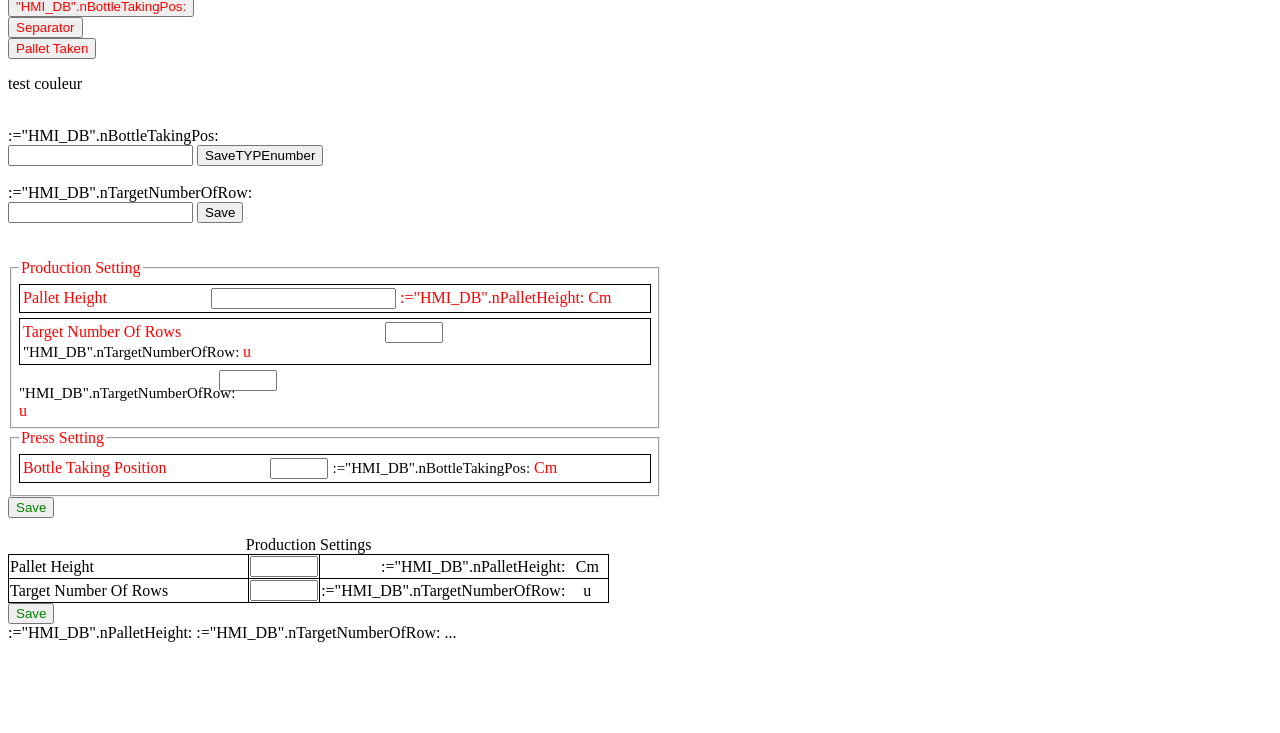
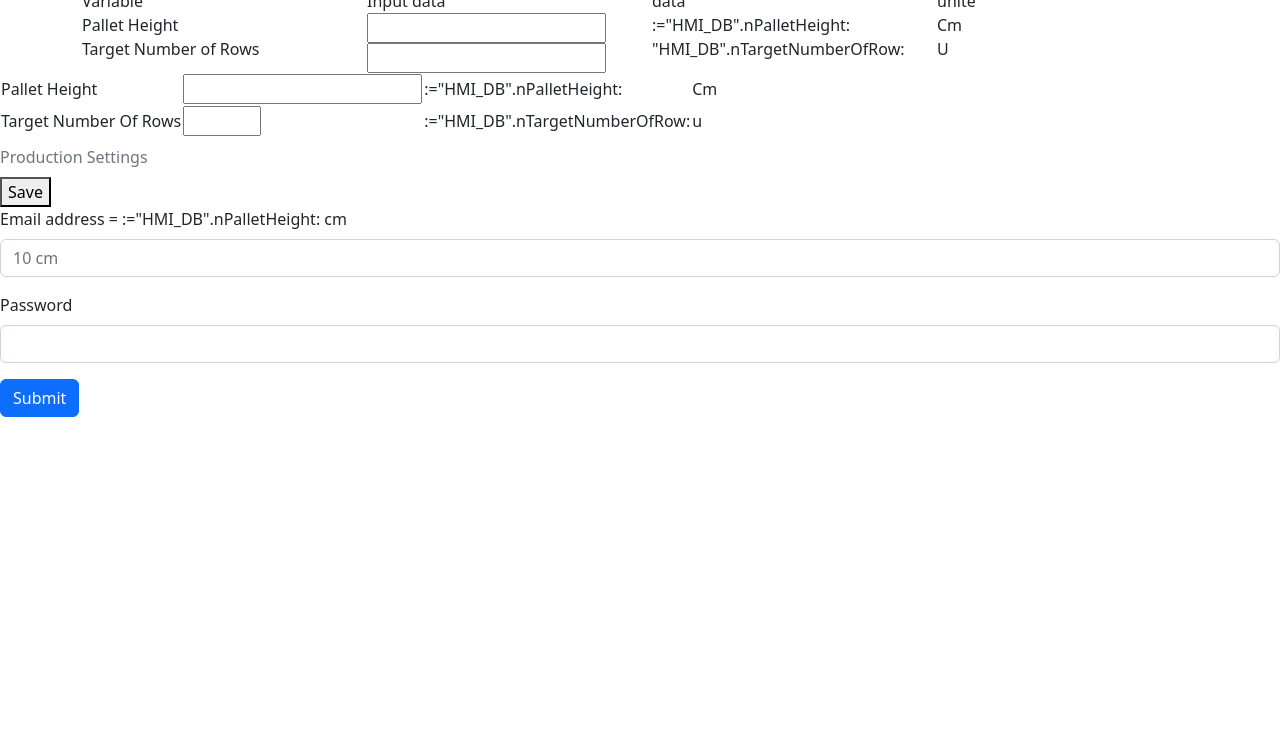
Before and after one commit to Foucauld18/PalletizerWebServer, a plain HTML site: page index.html in a window 1280 px wide. Shown: the part 67-800 px from the top of the page. Drawn offline with nearby package versions, Linux system fonts and the light colour scheme.

Commit message:
test booytstrap

```diff
--- a/index.html
+++ b/index.html
@@ -1,151 +1,71 @@
 <!doctype html>
-<!-- AWP_In_Variable Name='"Tag_1"'-->
-<!-- AWP_In_Variable Name='"HMI_DB".nBottleTakingPos'-->
-
-<!-- AWP_In_Variable Name='"HMI_DB".nTargetNumberOfRow'-->
-<!-- AWP_In_Variable Name='"HMI_DB".nPalletHeight'-->
-<html lang="fr">
+<html lang="en">
 
 <head>
     <meta charset="utf-8">
-  <title>Palletizer Web Server</title>
-  <style>
-
-  </style>
-
-  <link rel="stylesheet" href="design.css">
-  <!-- <script src="script.js"></script>
-  <script src="jquery-2.0.2.min.js"></script> -->
+    <meta name="viewport" content="width=device-width, initial-scale=1">
+    <title>Bootstrap demo</title>
+    <link href="https://cdn.jsdelivr.net/npm/bootstrap@5.2.0/dist/css/bootstrap.min.css" rel="stylesheet"
+        integrity="sha384-gH2yIJqKdNHPEq0n4Mqa/HGKIhSkIHeL5AyhkYV8i59U5AR6csBvApHHNl/vI1Bx" crossorigin="anonymous">
 </head>
 
 <body>
-  ...
-  <!-- Le reste du contenu -->
+    <h1>Hello, world!</h1>
+    <script src="https://cdn.jsdelivr.net/npm/bootstrap@5.2.0/dist/js/bootstrap.bundle.min.js"
+        integrity="sha384-A3rJD856KowSb7dwlZdYEkO39Gagi7vIsF0jrRAoQmDKKtQBHUuLZ9AsSv4jD4Xa"
+        crossorigin="anonymous"></script>
 
-  <br />
-  <p>
-  <form>
-    <input type="hidden" name='"HMI_DB".nBottleTakingPos:' value=1>
-    <input type="hidden" name='"Stop"' value=0>
-    <input type="submit" value="Start" class="mainButton">
-  </form>
+    <div class="container">
+        <form action="
+        ">
+            <div class="row">
 
-  <form>
-    <input type="hidden" name='"HMI_DB".nBottleTakingPos:' value=0>
-    <input type="hidden" name='"Stop"' value=1>
-    <input type="submit" value='"HMI_DB".nBottleTakingPos:' class="mainButton">
-  </form>
-
-  <form>
-    <input type="hidden" name='"Separator"' value=1>
-    <input type="submit" value="Separator" class="mainButton">
-  </form>
-
-  <form>
-    <input type="hidden" name='"Pallet taken"' value=1>
-    <input type="submit" value="Pallet Taken" class="mainButton">
-  </form>
-  </p>
-  <p >test couleur</p>
-  <br/>
-
-
-      :="HMI_DB".nBottleTakingPos:
-     <form method="post">
-       <input name='"HMI_DB".nBottleTakingPos' type="number" />
-       <button type="submit">SaveTYPEnumber</button>
-     </form>
-     <br />
-
-     :="HMI_DB".nTargetNumberOfRow:
-     <form method="post">
-       <input name='"HMI_DB".nTargetNumberOfRow' type="number" />
-       <button type="submit">Save</button>
-     </form>
-     <br />
-
-     <br />
-
-     <!-- :="HMI_DB".nBottleTakingPos:
-     <form method="post">
-      <input name='"HMI_DB".nBottleTakingPos' type="text" />
-      <button type="submit">SaveTypeTEXT</button>
-    </form>
-    <br />
-
-    :="HMI_DB".nBottleTakingPos:
-    <form method="post">
-     <input name='"HMI_DB".nBottleTakingPos'  />
-     <button type="submit">NOType</button>
-   </form>
-   <br /> -->
-
-
-
-
-
-
-     <form>
-    <fieldset class="ChampProductionSetting">
-      <legend class="nomDuChampProductionSetting"> Production Setting </legend>
-      <div class = "SettingLine">
-      <label for="1" >
+                <div class="col">
+                    Variable
+                    <div class="rowform">
                         Pallet Height
-        <span class="InputDonneeSetting">
-
-        </span>
-        <input  id="1" type="number" name='"HMI_DB".nPalletHeight' >
-        <span class="donneeChampProductionSetting">
-
-        </span>
-        <a >:="HMI_DB".nPalletHeight:</a>
-        <span class="unite">
-
-        </span>
-        <a >Cm</a>
-      </label>
+                    </div>
+                    <div class="rowform">
+                        Target Number of Rows
+                    </div>
+                </div>
+                <div class="col">
+                    Input data
+                    <div class="rowform">
+                        <input id="1" type="number" name='"HMI_DB".nPalletHeight'>
+                    </div>
+                    <div class="rowform">
+                        <input id="1" type="number" name='"HMI_DB".nTargetNumberOfRow'>
                     </div>
 
-      <div class = "SettingLine">
-      <label for="2" >
-        Target Number Of Rows
-        <span class="InputDonneeSetting">
-          <input  class="InputDonneeSetting" id="2" name='"HMI_DB".nTargetNumberOfRow' type="number" max="8"  min="0"/>
-        </span>
-        <span class="donneeChampProductionSetting">
-          "HMI_DB".nTargetNumberOfRow:
-        </span>
-        <span class="unite">
-          u
-        </span>
-      </label>
                 </div>
 
-    <div class="InputDonneeSetting">
-      <input  class="InputDonneeSetting" id="2" name='"HMI_DB".nTargetNumberOfRow' type="number" max="8"  min="0"/>
+                <div class="col">
+                    data
+                    <div class="rowform">
+                        :="HMI_DB".nPalletHeight:
                     </div>
-    <div class="donneeChampProductionSetting">
+                    <div class="rowform">
                         "HMI_DB".nTargetNumberOfRow:
                     </div>
-    <div class="unite">
-      u
+                </div>
+                <div class="col">
+
+                    unite
+                    <div class="rowform">
+                        Cm
+                    </div>
+                    <div class="rowform">
+                        U
                     </div>
 
-    </fieldset>
-    <fieldset class="ChampProductionSetting">
-      <legend class="nomDuChampProductionSetting"> Press Setting </legend>
-      <div class = "SettingLine">
-      <label for="3" >
-        Bottle Taking Position
-        <input class="InputDonneeSetting"  name='"HMI_DB".nBottleTakingPos' type="number" />
-        <a class="donneeChampProductionSetting">:="HMI_DB".nBottleTakingPos:</a>
-        <a class="unite">Cm</a>
-      </label>
                 </div>
-    </fieldset>
-    <button class="SubmitSettingButton" type="submit">Save</button>
+            </div>
+    </div>
+
     </form>
-  <br />
+    </div>
+
 
     <form action="">
         <table >
@@ -169,14 +89,26 @@
         </table>
         <button class="SubmitSettingButton" type="submit">Save</button>
       </form>
-  :="HMI_DB".nPalletHeight:
-  :="HMI_DB".nTargetNumberOfRow:
+</body>
 
 
 
+<form>
+    <div class="mb-3">
+        <label for="exampleInputEmail1" class="form-label">Email address =
 
+            :="HMI_DB".nPalletHeight:
+             cm
 
-  ...
-</body>
+        </label>
+        <input type="number" class="form-control" id="exampleInputEmail1 " placeholder="10 cm">
 
+    </div>
+    <div class="mb-3">
+        <label for="exampleInputPassword1" class="form-label">Password</label>
+        <input type="password" class="form-control" id="exampleInputPassword1">
+    </div>
+
+    <button type="submit" class="btn btn-primary">Submit</button>
+</form>
 </html>
```
Also changed, not shown: PageInitial.html (added, +182 -0 lines). Lines whose indentation alone changed are shown as unchanged.
